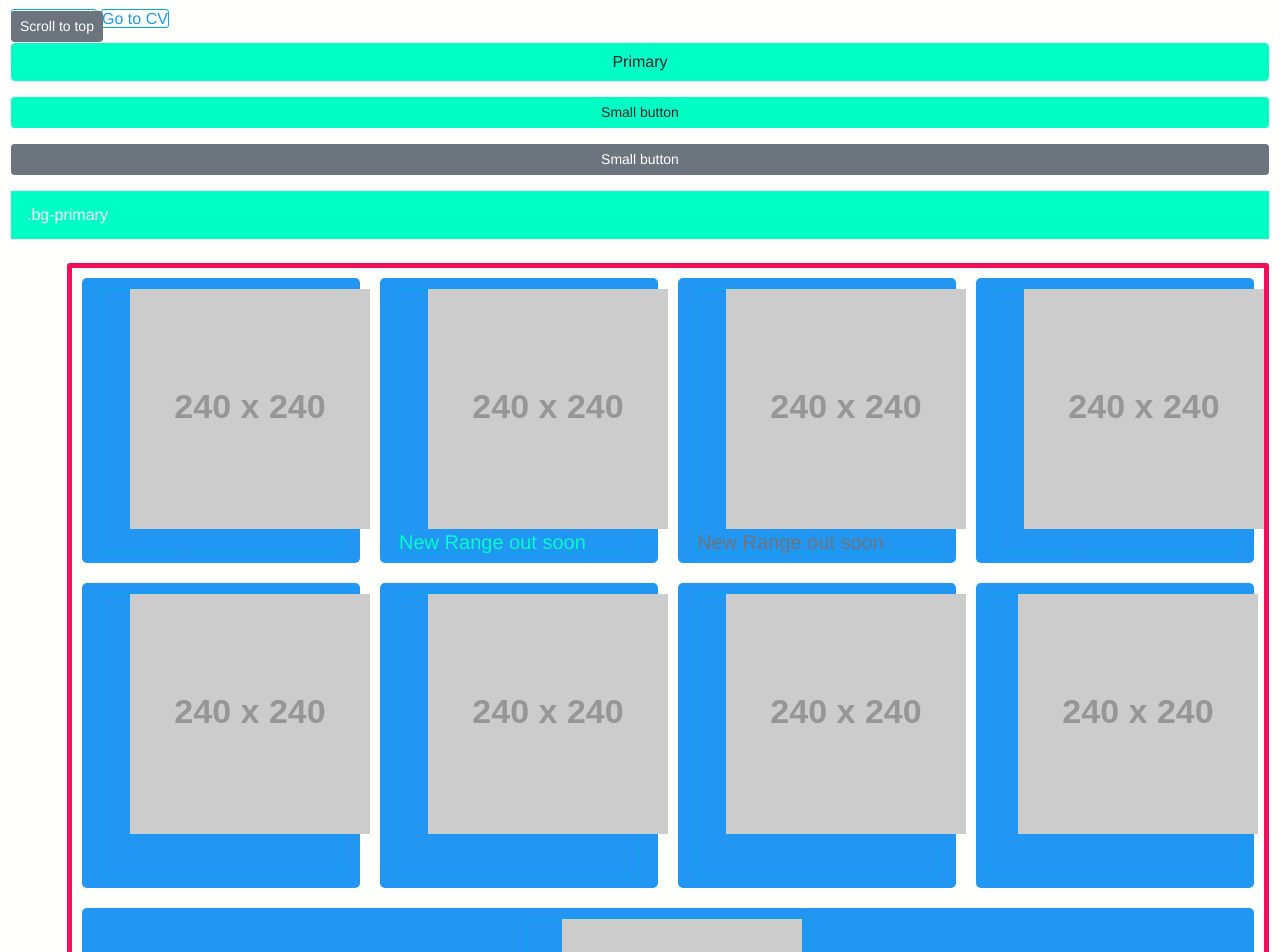
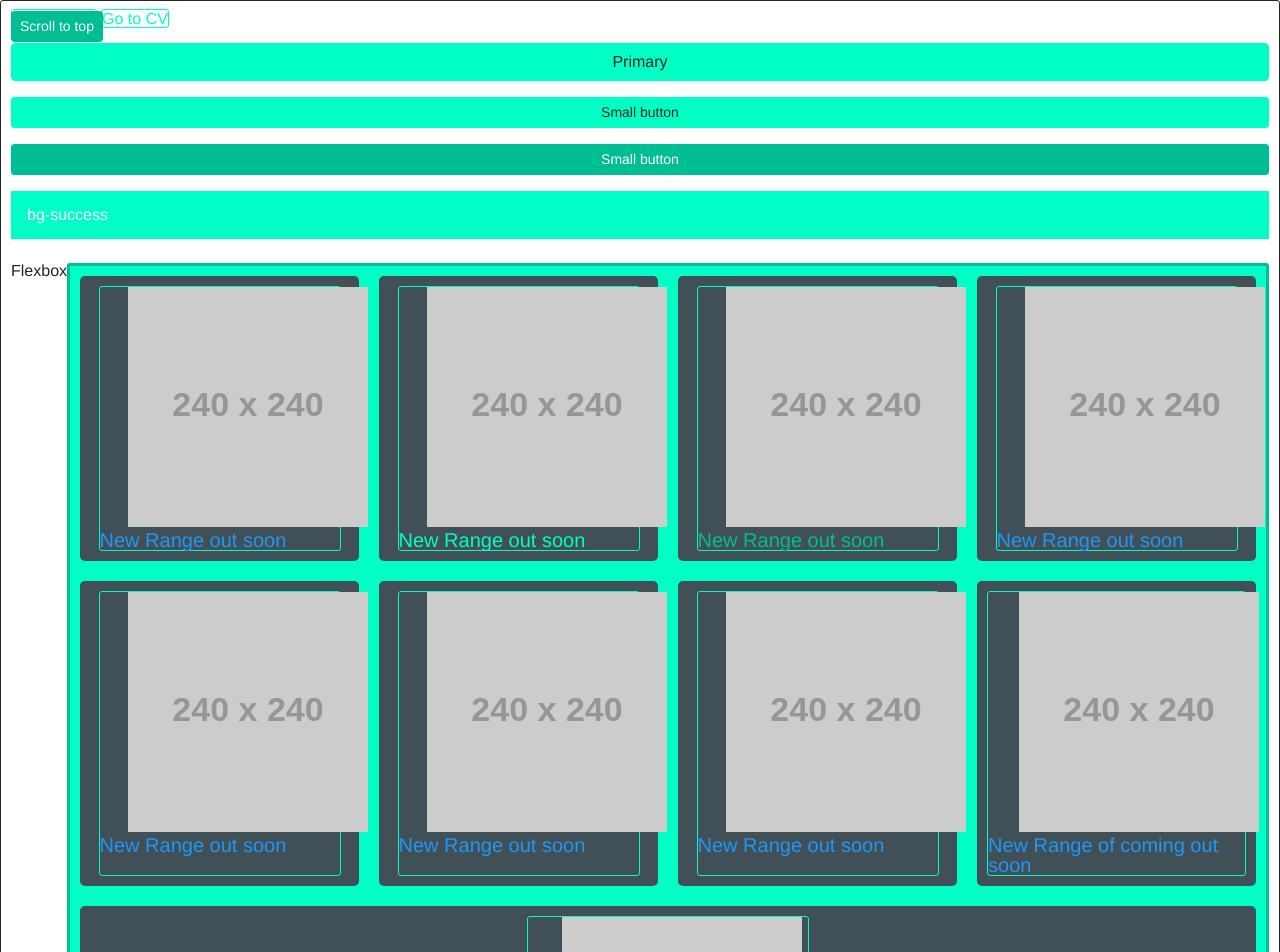
Before and after one commit to roni5/shopmu, a React app: page / in a window 1280 px wide. Shown: the top 952 px of the page. Built offline with nearby package versions, Linux system fonts and the light colour scheme.

Commit message:
Need to fix success

```diff
--- a/src/App.js
+++ b/src/App.js
@@ -14,12 +14,12 @@ class App extends Component {
         <button type="button" class="btn btn-primary">Primary</button>
         <button type="button" class="btn btn-primary btn-sm">Small button</button>
         <button type="button" class="btn btn-secondary btn-sm">Small button</button>
-        <div class="p-3 mb-2 bg-primary text-white">.bg-primary</div>
+        <div class="p-3 mb-2 bg-success text-white"> bg-success</div>
         <div class="media">
           <div id="scrollUp" class='float-lg-right'></div>
         <h2>Flexbox</h2>
 
-          <div class="wrapper flex img-fluid">
+          <div class="wrapper flex bg-primary img-fluid">
             <div><span> <img src="http://fakeimg.pl/240x240/666/?text=7" alt='products'  ></img>
             <p>New Range out soon </p> </span>
             </div>
--- a/src/_custom_bootstrap.scss
+++ b/src/_custom_bootstrap.scss
@@ -1,10 +1,23 @@
 
+//$color-primary-4: #31FFD1;
 $new-color:   #00FFC4 ;
-$primary:       $new-color;
+$primary:     $new-color;
+$secondary: #00BE93;
+$success:  #00FFC6;
 $brand-primary: $new-color;
-$body-bg: #fffffe;
+$brand-secondary: $secondary;
+$brand-secondary: $success;
 $theme-colors: (
   primary: $new-color
 ) !default;
 
+$theme-colors: (
+  secondary: $secondary
+) !default;
+
+$theme-colors: (
+  success: $success
+) !default;
+
+$body-bg: #fffffe;
 body{color: $body-bg;}
--- a/src/index.scss
+++ b/src/index.scss
@@ -97,7 +97,6 @@ html {
   font-size: 1rem;
 }
 body {
-  color: $body-bg;
   overflow: auto;
   line-height: 1;
   overflow-y: scroll;
@@ -114,16 +113,16 @@ a {
   text-decoration: none;
 }
 .feature {
-  color: map-get($colors, prima);
+  color: $new-color;
   &:hover {
-    color:$active;
+    color:$secondary;
     text-decoration: none;
   }
   &:active {
-    color:$active;
+    color:$success;
   }
   &.style-class {
-    color: #00CEFF;
+    color: $new-color;
     &:hover {
       color: map-get($colors, second);
     }
@@ -137,14 +136,14 @@ span {
   align-items: center;
   justify-content: center;
   color: map-get($colors, prima);
-  border: solid 1px map-get($colors, sky);
+  border: solid 1px $success;
 }
 
 
 * { box-sizing: border-box; }
 
 .wrapper {
-  border: 5px solid $active;
+  border: 3px solid $secondary;
   border-radius: 3px;
   margin-bottom: 1.5em;
 }
@@ -162,7 +161,7 @@ span {
 .wrapper > div {
   display: flex;
   justify-content: center;
-  background-color: map-get($colors, prima);
+  background-color: map-get($colors, second);
   border-radius: 5px;
   padding: 10px;
   color: #fff;
```
